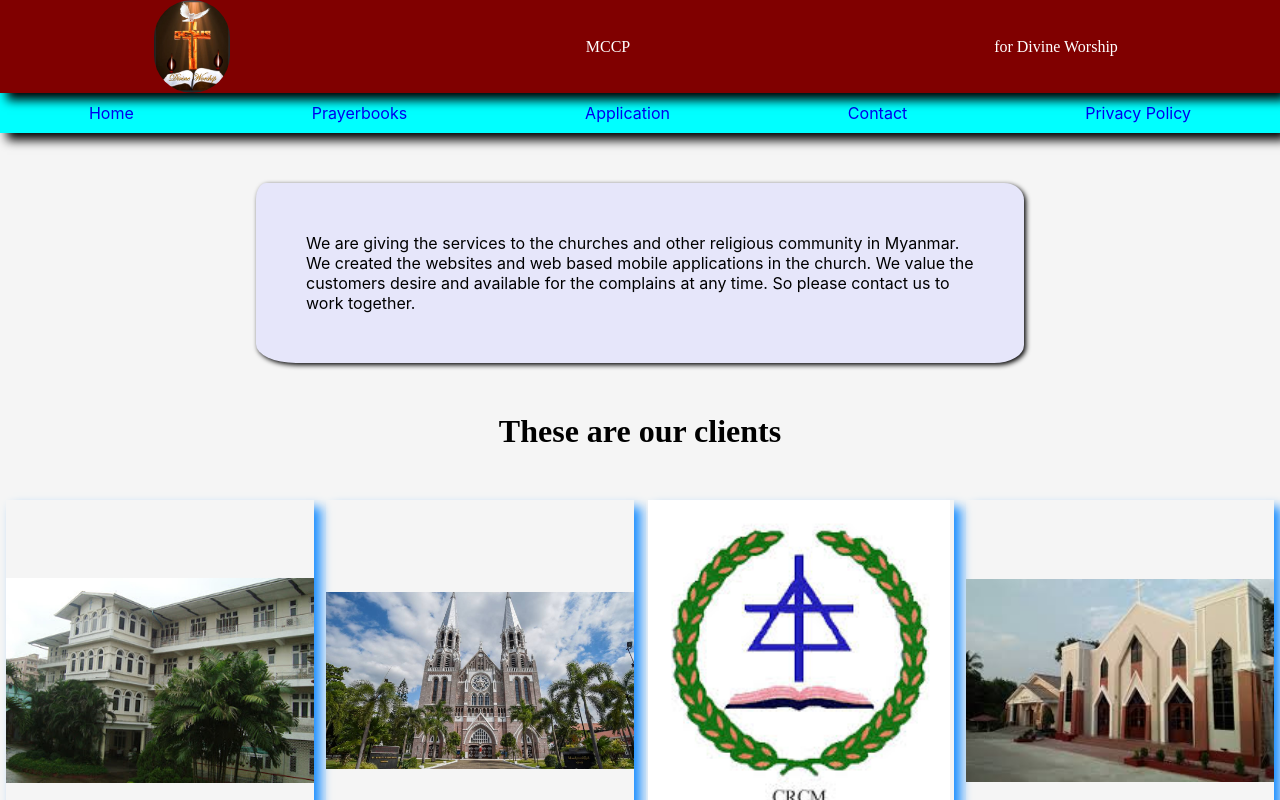
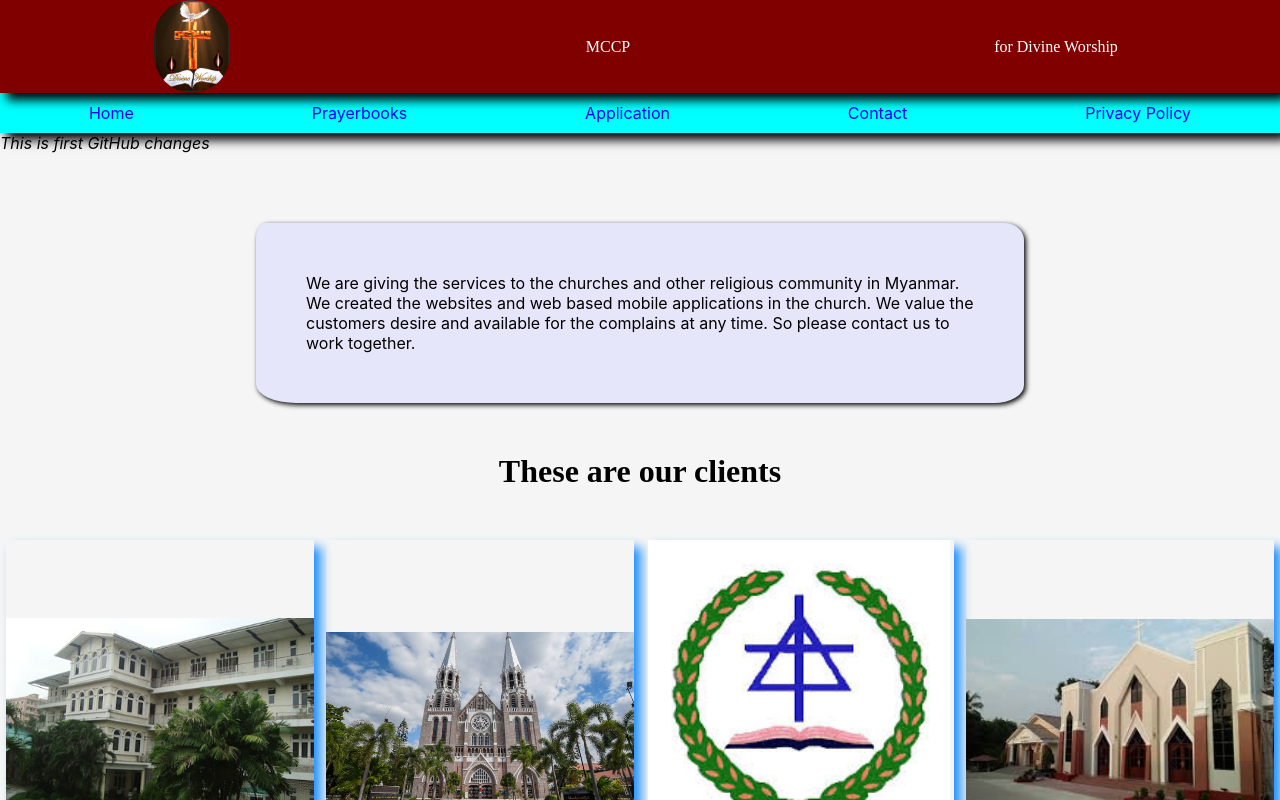
Before and after one commit to tinhninsuwai36-cell/myanmarcatholicprayer, a React (Create React App) app: page /home in a window 1280 px wide. Shown: the top 800 px of the page. Built offline with nearby package versions, Linux system fonts and the light colour scheme; no server answers.

Commit message:
Update Home.jsx

```diff
--- a/src/pages/Home/Home.jsx
+++ b/src/pages/Home/Home.jsx
@@ -5,6 +5,8 @@ const Home = () =>{
 
     return(
         <>
+           <i> This is first GitHub changes </i>
+          <br/><br/>
        <div className="introText">
        We are giving the services to the churches and other religious community in Myanmar.
     We created the websites and web based mobile applications in the church. We value the customers desire and available for the complains at any time. So please contact us to work together.
@@ -23,9 +25,9 @@ const Home = () =>{
            ))
        }</div>
 
-<Application /><br/><br/>
+<Application />
 
-          <i> I am in GitHub </i>
+
         </>
     )
 }
```
